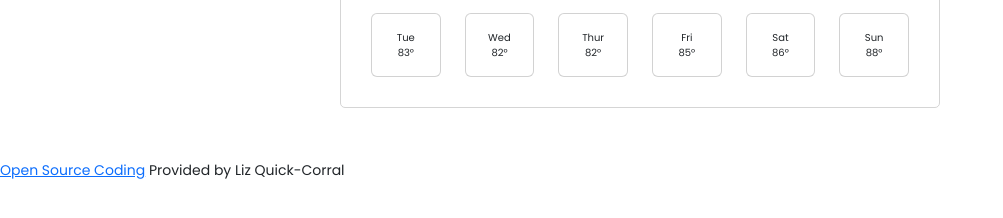
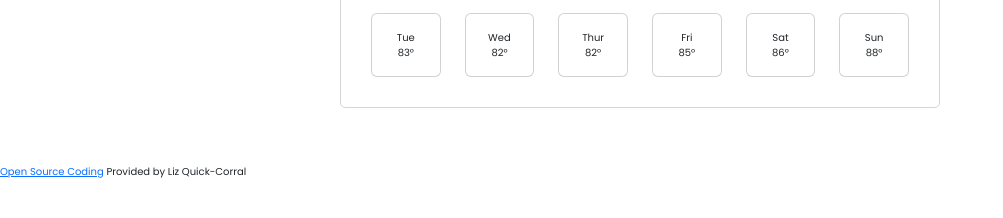
Before and after one commit to quickliz14/SheCodes-Project, a website built with Parcel: page index.html in a window 1280 px wide. Shown: the part 316-534 px from the top of the page, without its empty margins (0-1003 px from the left). Built offline with nearby package versions, Linux system fonts and the light colour scheme; no server answers.

Commit message:
Update style1.css
fix on small css

```diff
--- a/src/style1.css
+++ b/src/style1.css
@@ -58,7 +58,7 @@ ul {
   text-align: center;
   font-size: 10px;
 }
-.small {
+small {
   text-align: center;
   font-size: 10px;
 }
```
